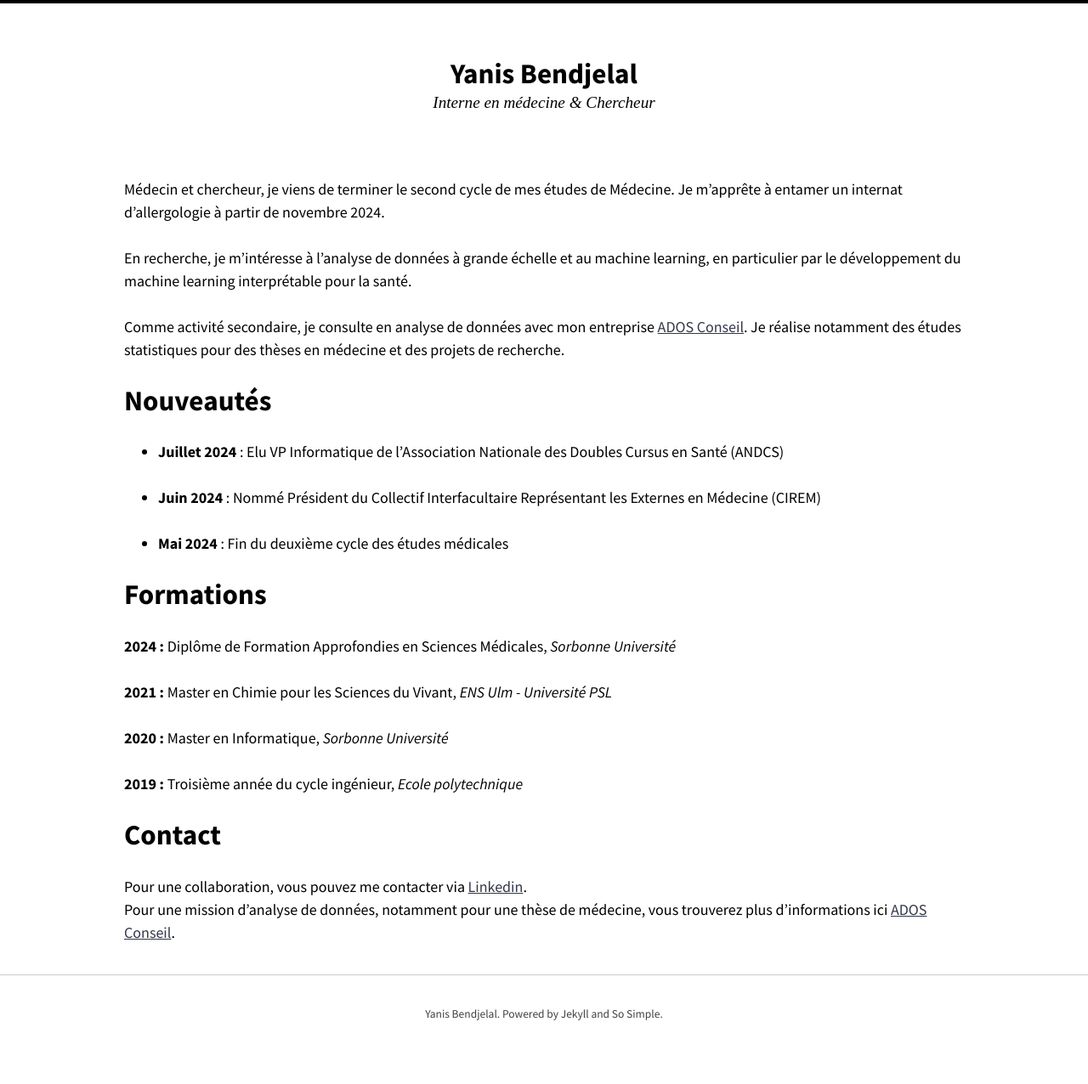
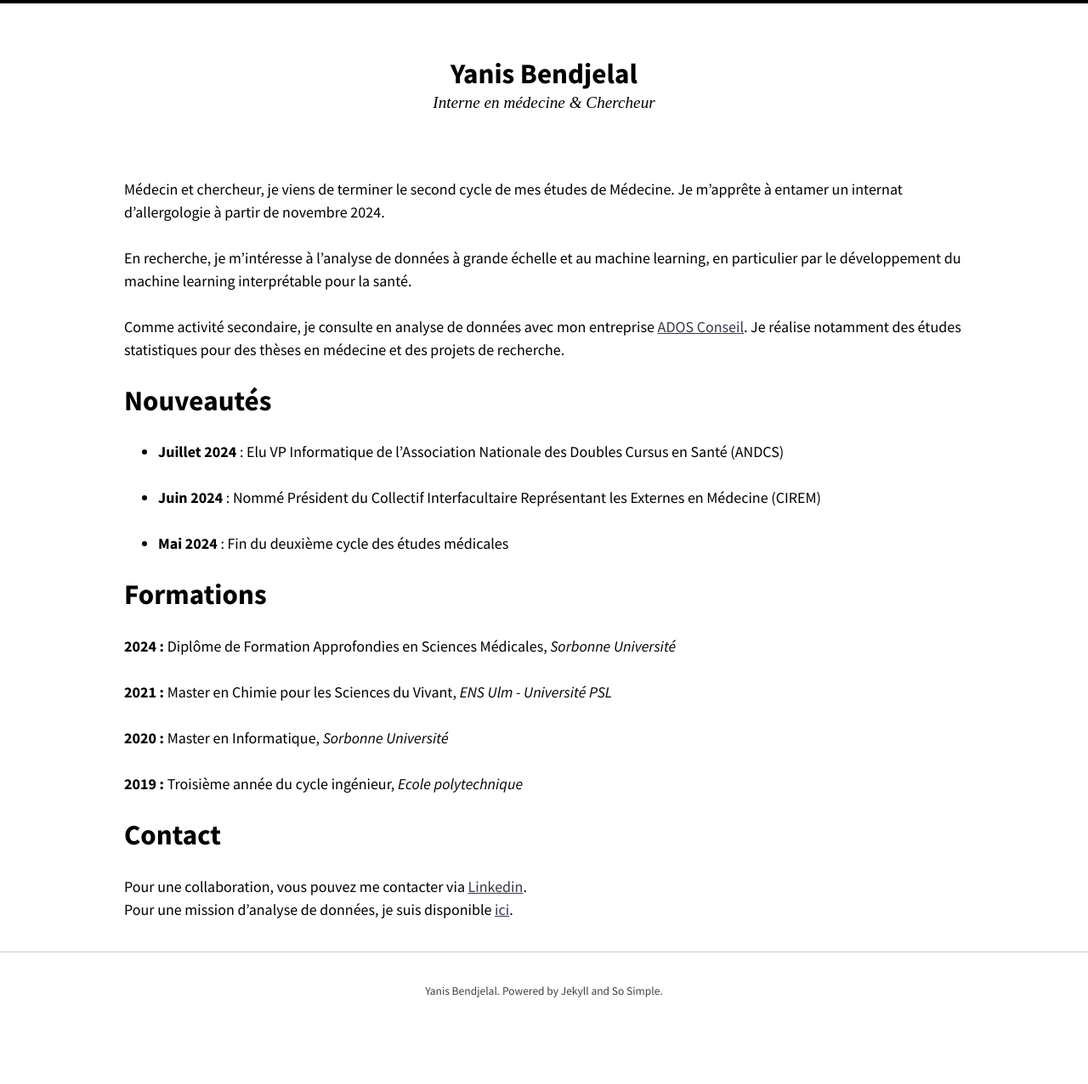
Before and after one commit to Bendjelal/bendjelal.github.io, a Jekyll site: the page built from index.md, in a window 1280 px wide. Shown: the whole page at 85% size. Built offline with Jekyll 4.4.1, drawn with Linux system fonts in a browser that asks for light colours; nearby versions of some CDN libraries; after the commit the page ends 1249 px from its top, so only the background shows below that.

Commit message:
Update index.md

```diff
--- a/index.md
+++ b/index.md
@@ -50,4 +50,4 @@ Comme activité secondaire, je consulte en analyse de données avec mon entrepri
 # Contact
 
 Pour une collaboration, vous pouvez me contacter via [Linkedin](https://www.linkedin.com/in/yanis-bendjelal/?locale=fr_FR).
-Pour une mission d'analyse de données, notamment pour une thèse de médecine, vous trouverez plus d'informations ici [ADOS Conseil](https://ados-conseil.github.io/).
+Pour une mission d'analyse de données, je suis disponible [ici](https://ados-conseil.github.io/).
```
